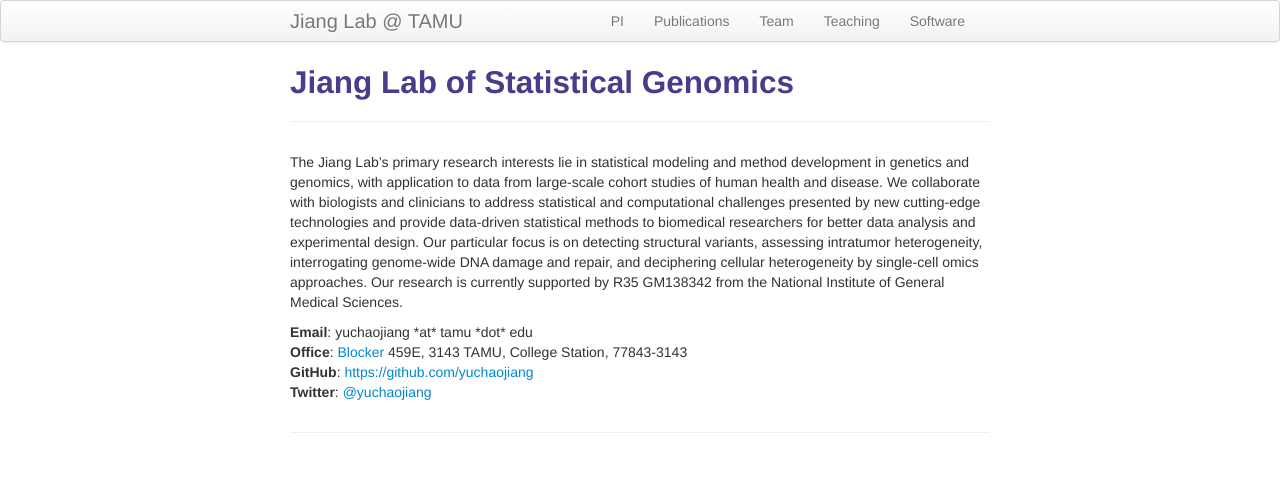
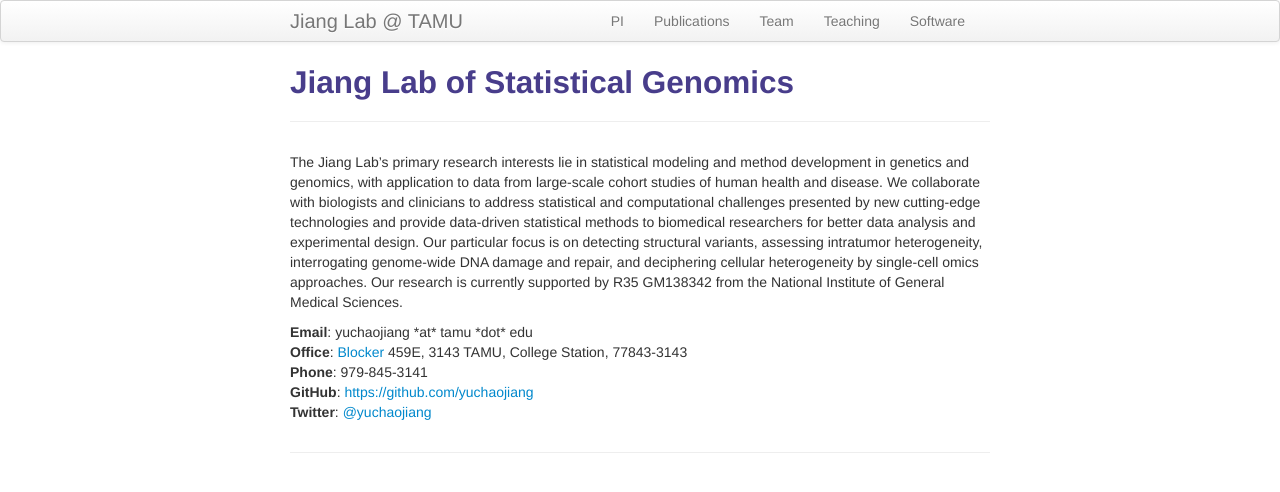
Before and after one commit to yuchaojiang/yuchaojiang.github.io, a Jekyll site: the page built from index.md, in a window 1280 px wide. Shown: the top 492 px of the page. Built offline with Jekyll 4.4.1, drawn with Linux system fonts in a browser that asks for light colours.

Commit message:
Update index.md

```diff
--- a/index.md
+++ b/index.md
@@ -9,6 +9,7 @@ The Jiang Lab’s primary research interests lie in statistical modeling and met
     <div class="row-fluid">
             <b>Email</b>: yuchaojiang *at* tamu *dot* edu<br/>
             <b>Office</b>:   <a href="https://goo.gl/maps/mgij72AP1XM583dJ9">Blocker</a> 459E, 3143 TAMU, College Station, 77843-3143<br/>
+            <b>Phone</b>: 979-845-3141<br/>
             <b>GitHub</b>: <a href="https://github.com/yuchaojiang">https://github.com/yuchaojiang</a><br/>
             <b>Twitter</b>: <a href="https://twitter.com/yuchaojiang">@yuchaojiang</a><br/>
     </div>
```
